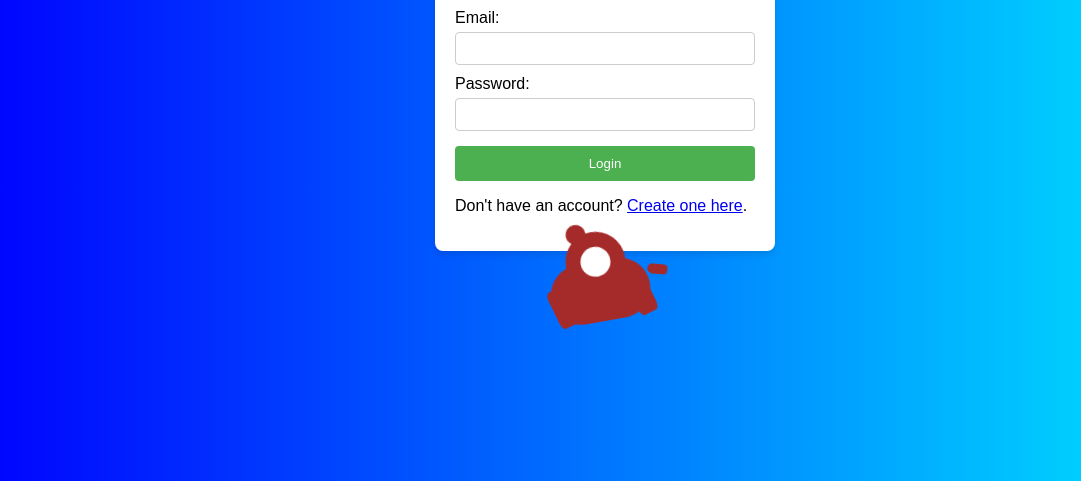
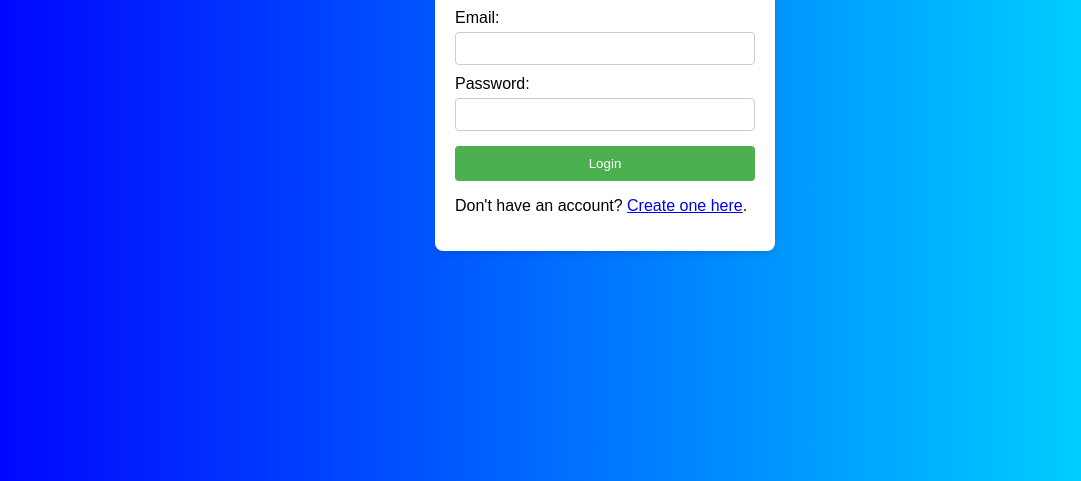
Before and after one commit to Pikachoo1111/MindSpark, a plain HTML site: page signin/signin.html in a window 1280 px wide. Shown: the part 319-800 px from the top of the page, without its empty margins (35-1116 px from the left). Drawn offline with Linux system fonts and the light colour scheme; files whose address does not match are found by name.

```diff
--- a/signin/signin.css
+++ b/signin/signin.css
@@ -78,105 +78,3 @@
   margin: 0 auto;
   top: 20px;
 }
-
-/* Dog's head */
-.dog-head {
-  position: absolute;
-  top: -30px;
-  left: 20px;
-  width: 60px;
-  height: 60px;
-  background-color: brown;
-  border-radius: 50%;
-  z-index: 1;
-}
-
-.dog-ears {
-  position: absolute;
-  width: 20px;
-  height: 20px;
-  background-color: brown;
-  border-radius: 50%;
-  top: -10px;
-}
-
-.dog-ears:nth-child(1) {
-  left: 5px;
-}
-
-.dog-ears:nth-child(2) {
-  right: 5px;
-}
-
-.dog-face {
-  position: absolute;
-  background-color: white;
-  width: 30px;
-  height: 30px;
-  border-radius: 50%;
-  top: 15px;
-  left: 15px;
-}
-
-/* Dog's legs */
-.dog-legs {
-  position: absolute;
-  bottom: 0;
-  width: 100%;
-  display: flex;
-  justify-content: space-between;
-}
-
-.dog-legs::before,
-.dog-legs::after {
-  content: '';
-  display: block;
-  width: 20px;
-  height: 40px;
-  background-color: brown;
-  border-radius: 20%;
-  animation: griddy-legs 0.4s infinite alternate;
-}
-
-/* Dog's tail */
-.dog-tail {
-  position: absolute;
-  top: 10px;
-  right: -20px;
-  width: 20px;
-  height: 10px;
-  background-color: brown;
-  border-radius: 10px 50% 50% 10px;
-  transform-origin: left center;
-  animation: tail-wag 0.5s infinite alternate;
-}
-
-/* Griddy animation for the whole container */
-@keyframes griddy-dance {
-  0%, 100% {
-    transform: translateX(-50%) translateY(0) rotate(0);
-  }
-  50% {
-    transform: translateX(-50%) translateY(-10px) rotate(-10deg);
-  }
-}
-
-/* Griddy legs animation */
-@keyframes griddy-legs {
-  0% {
-    transform: rotate(0deg);
-  }
-  100% {
-    transform: rotate(-20deg);
-  }
-}
-
-/* Tail wagging animation */
-@keyframes tail-wag {
-  0%, 100% {
-    transform: rotate(15deg);
-  }
-  50% {
-    transform: rotate(-15deg);
-  }
-}
--- a/signin/signin.html
+++ b/signin/signin.html
@@ -25,16 +25,6 @@
   <script src="../firebase.js"></script>
   <script src = ../accounts.js></script>
   <script src="/workspaces/ImpactXDraftRepo/signin/signin.js"></script>
-  <div class="dog-griddy">
-    <div class="dog-body">
-      <div class="dog-head">
-        <div class="dog-ears"></div>
-        <div class="dog-face"></div>
-      </div>
-      <div class="dog-legs"></div>
-      <div class="dog-tail"></div>
-    </div>
-  </div>
 
 </body>
 </html>
```
Also changed, not shown: student-dashboard/student-dashboard.html (+1 -1 lines), workspaces/ImpactXDraftRepo/dashboard.css (deleted, +0 -30 lines), student-dashboard/student-dashboard.css (indentation only).
